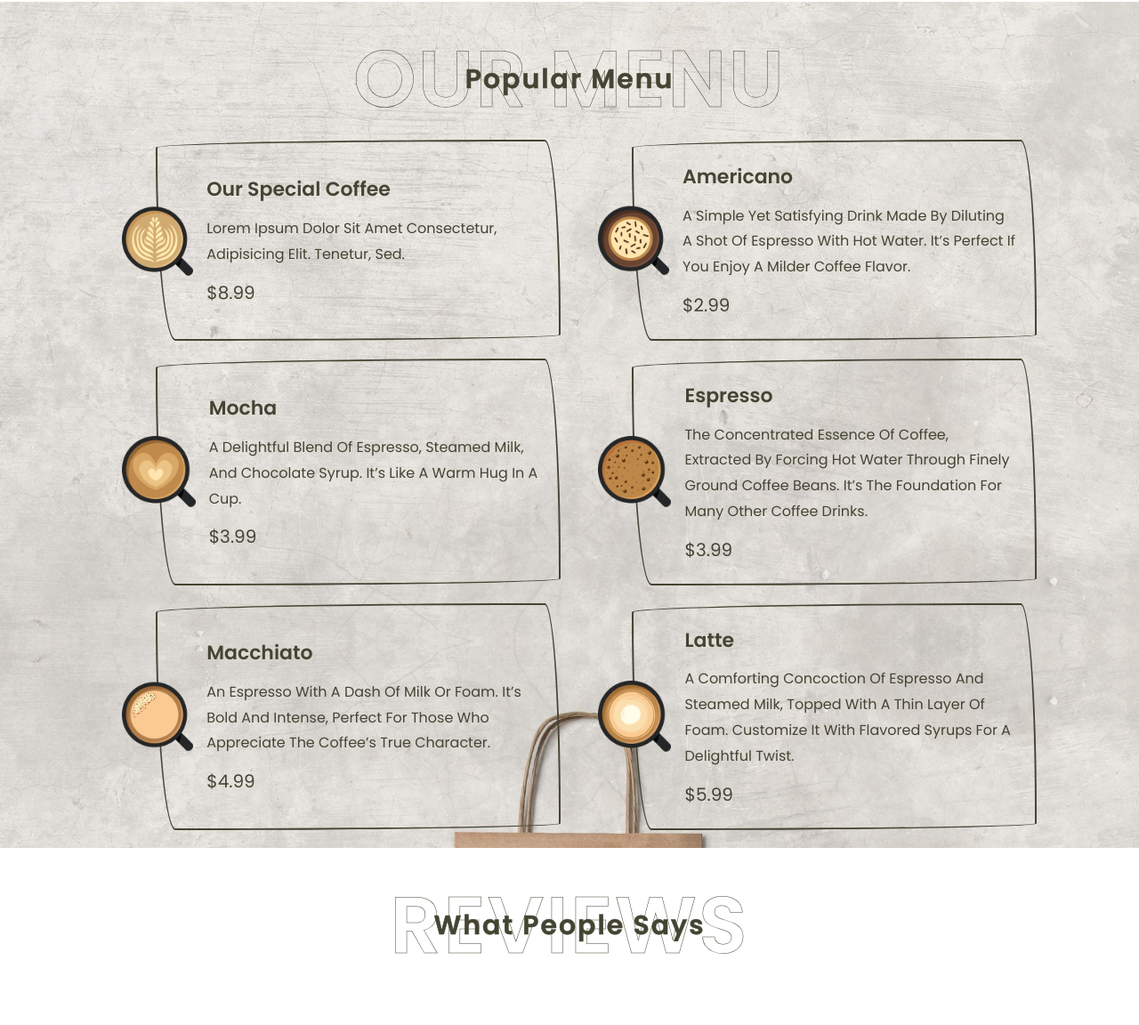
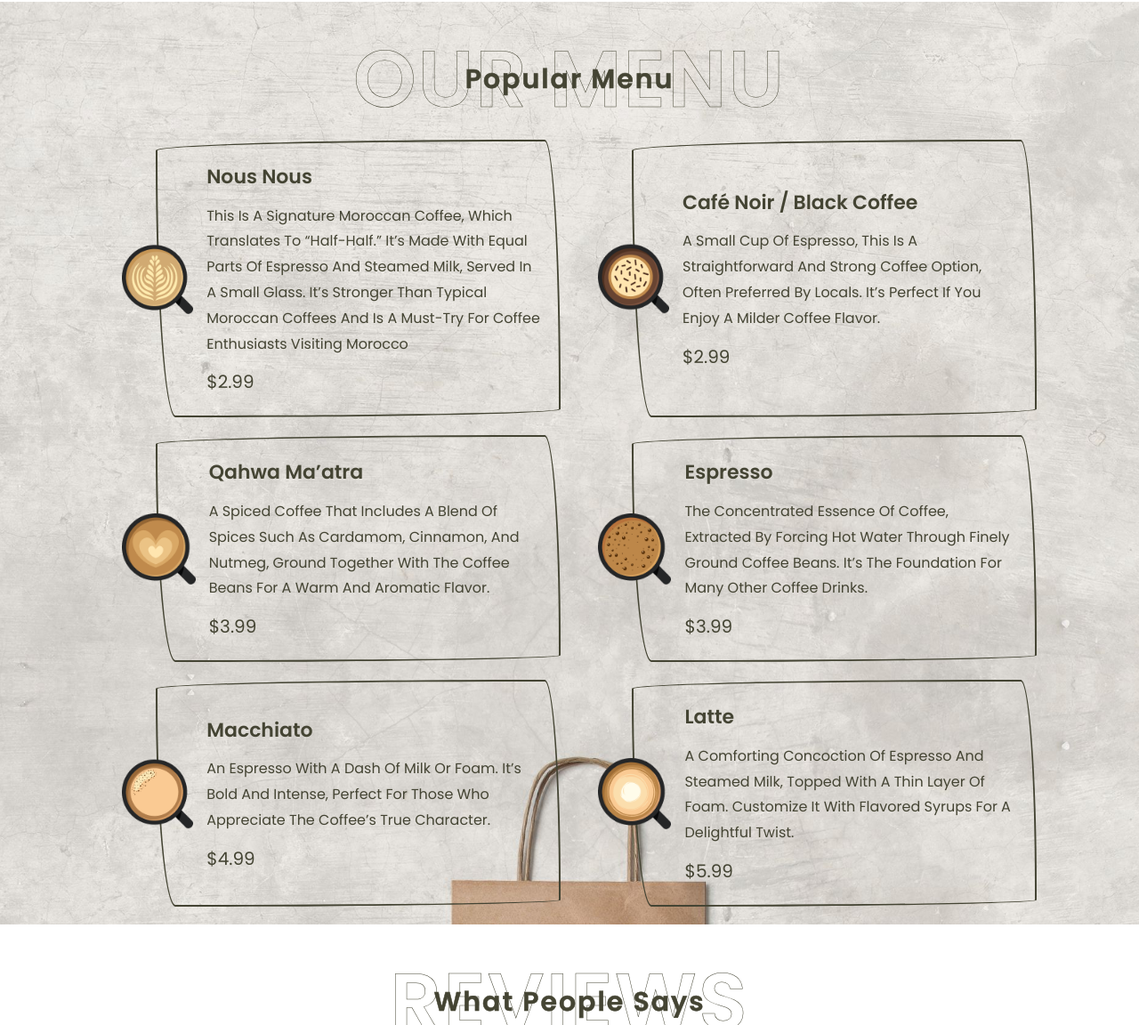
Before and after one commit to LailaTabourit/Webstack---Portfolio-Project, a plain HTML site: page index.html in a window 1280 px wide. Shown: the part 1366-2518 px from the top of the page at 89% size. Drawn offline with nearby package versions, Linux system fonts and the light colour scheme.

Commit message:
coffee shop

```diff
--- a/index.html
+++ b/index.html
@@ -90,17 +90,17 @@
         <a href="#" class="box">
             <img src="image/menu-1.png" alt="">
             <div class="content">
-                <h3>our special coffee</h3>
-                <p>Lorem ipsum dolor sit amet consectetur, adipisicing elit. Tenetur, sed.</p>
-                <span>$8.99</span>
+                <h3>Nous Nous</h3>
+                <p>This is a signature Moroccan coffee, which translates to “half-half.” It’s made with equal parts of espresso and steamed milk, served in a small glass. It’s stronger than typical Moroccan coffees and is a must-try for coffee enthusiasts visiting Morocco</p>
+                <span>$2.99</span>
             </div>
         </a>
 
         <a href="#" class="box">
             <img src="image/menu-2.png" alt="">
             <div class="content">
-                <h3>Americano</h3>
-                <p>A simple yet satisfying drink made by diluting a shot of espresso with hot water. It’s perfect if you enjoy a milder coffee flavor.</p>
+                <h3>Café Noir / Black Coffee</h3>
+                <p> A small cup of espresso, this is a straightforward and strong coffee option, often preferred by locals. It’s perfect if you enjoy a milder coffee flavor.</p>
                 <span>$2.99</span>
             </div>
         </a>
@@ -108,8 +108,8 @@
         <a href="#" class="box">
             <img src="image/menu-3.png" alt="">
             <div class="content">
-                <h3>Mocha</h3>
-                <p>A delightful blend of espresso, steamed milk, and chocolate syrup. It’s like a warm hug in a cup.</p>
+                <h3>Qahwa Ma’atra</h3>
+                <p>A spiced coffee that includes a blend of spices such as cardamom, cinnamon, and nutmeg, ground together with the coffee beans for a warm and aromatic flavor.</p>
                 <span>$3.99</span>
             </div>
         </a>
@@ -195,7 +195,7 @@
                     <i class="fas fa-star"></i>
                     <i class="fas fa-star"></i>
                 </div>
-                <p>"As a coffee enthusiast, I'm always on the lookout for something new and exciting. This coffee shop exceeded my expectations with their Moroccan Coffee.
+                <p>As a coffee enthusiast, I'm always on the lookout for something new and exciting. This coffee shop exceeded my expectations with their Moroccan Coffee.
                     It's a harmonious blend of flavors that takes me on a sensory adventure. I'll definitely be back for more!</p>
                 <h3>Lissa Roy</h3>
                 <span>satisfied client</span>
@@ -261,7 +261,7 @@
             <a href="#"><i class="fas fa-phone"></i> +212630303030</a>
             <a href="#"><i class="fas fa-phone"></i> +212630303222</a>
             <a href="#"><i class="fas fa-envelope"></i> coffeeshop@gmail.com</a>
-            <a href="#"><i class="fas fa-cofee"></i> Laila Tabourit</a>
+            <a href="#"><i class="fas fa-coffee"></i> Laila Tabourit</a>
         </div>
 
         <div class="box">
--- a/js/script.js
+++ b/js/script.js
@@ -39,3 +39,9 @@ var swiper = new Swiper(".review-slider", {
         }
     },
 });
+
+document.querySelector('form').addEventListener('submit', function(event) {
+    event.preventDefault();
+    alert('Your Order passed successfully. Thank you for your trust');
+    this.reset();
+});
```
Also changed, not shown: css/style.css (line endings or trailing spaces).
